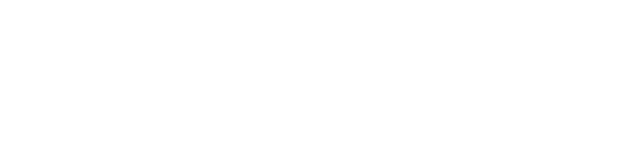
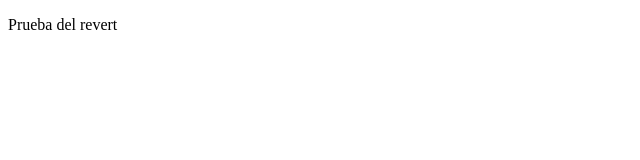
Before and after one commit to vladymir-ux/gitenriquevlad, a plain HTML site: page Texto.html in a window 1280 px wide. Shown: the whole page, without its empty margins (0-640 px from the left). Drawn offline with Linux system fonts and the light colour scheme.

Commit message:
prueba del revert

```diff
--- a/Texto.html
+++ b/Texto.html
@@ -6,6 +6,6 @@
     <title>Document</title>
 </head>
 <body>
-
+    <P>Prueba del revert</P>
 </body>
 </html>
```
